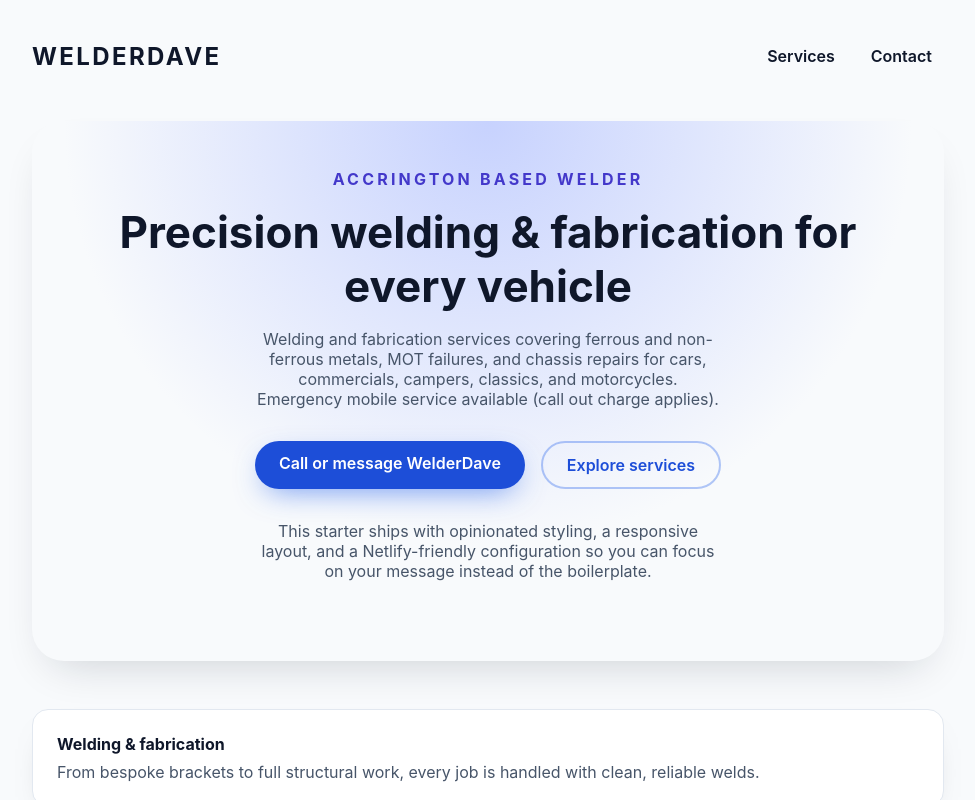
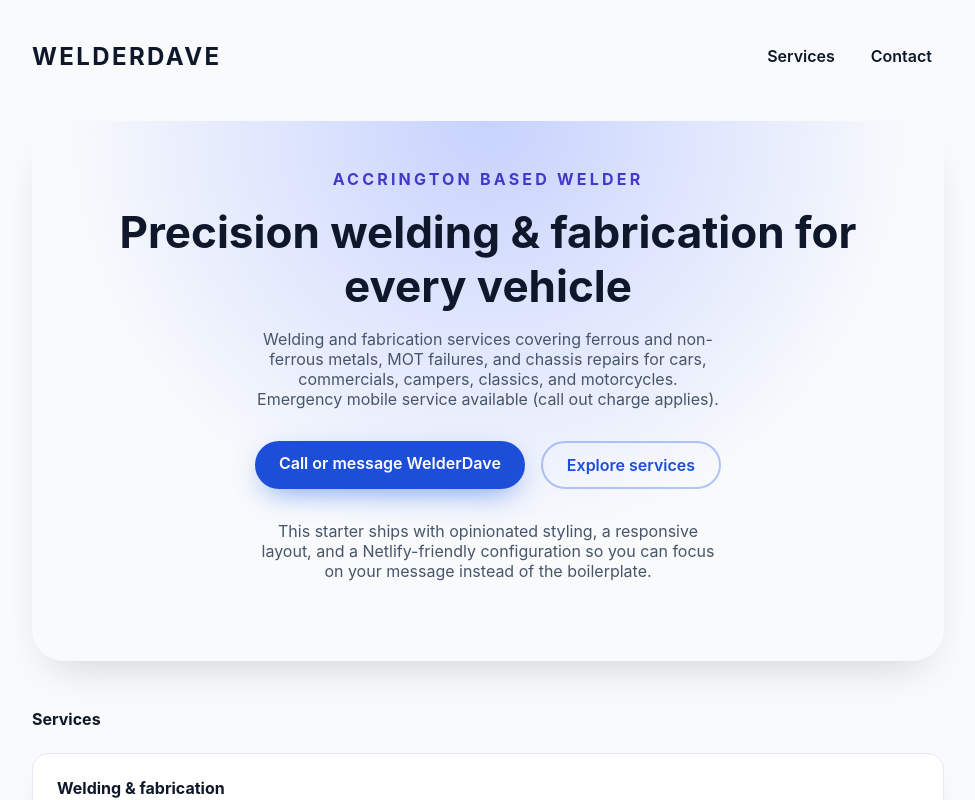
Before and after one commit to jenkinchris11/WelderDave, a Vue app in the folder vue-netlify/: page / in a window 1280 px wide. Shown: the top 800 px of the page, without its empty margins (152-1127 px from the left). Built offline with nearby package versions, Linux system fonts and the light colour scheme.

Commit message:
Update FeatureGrid.vue

```diff
--- a/vue-netlify/src/components/FeatureGrid.vue
+++ b/vue-netlify/src/components/FeatureGrid.vue
@@ -29,6 +29,7 @@ const features = [
 
 <template>
   <section class="feature-grid">
+    <h4>Services</h4>
     <div class="grid">
       <article v-for="feature in features" :key="feature.title">
         <h4>{{ feature.title }}</h4>
```
